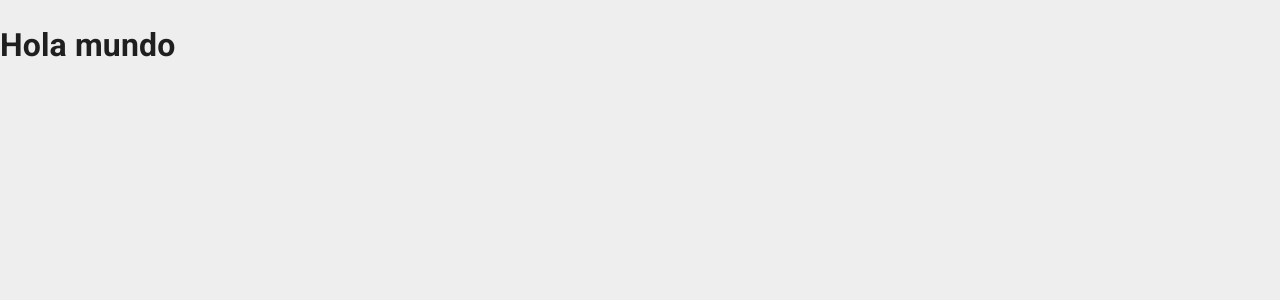
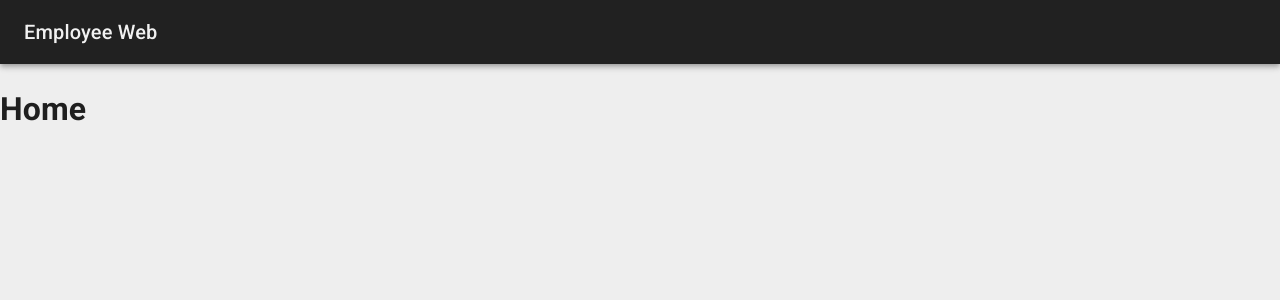
Before and after one commit to MartinezFabian/EmployeeWeb_React_TypeScript, a React (Vite) app: page / in a window 1280 px wide. Shown: the top 300 px of the page. Built offline with nearby package versions, Linux system fonts and the light colour scheme.

Commit message:
Feat: Add initial structure of the components Navbar.tsx and Home.tsx

```diff
--- a/src/App.tsx
+++ b/src/App.tsx
@@ -1,13 +1,16 @@
 import React from 'react';
+import Home from './pages/Home';
+import Navbar from './components/Navbar';
 
 interface AppProps {
   // define your props here
 }
 
-const App: React.FC<AppProps> = ({}) => {
+const App: React.FC<AppProps> = () => {
   return (
     <>
-      <h1>Hola mundo</h1>
+      <Navbar />
+      <Home />
     </>
   );
 };
--- /dev/null
+++ b/src/components/Navbar.tsx
@@ -0,0 +1,20 @@
+import React from 'react';
+import { AppBar, Toolbar, Typography } from '@mui/material';
+
+interface NavbarProps {
+  // define your props here
+}
+
+const Navbar: React.FC<NavbarProps> = () => {
+  return (
+    <AppBar position="static">
+      <Toolbar>
+        <Typography variant="h6" component="div" sx={{ flexGrow: 1 }}>
+          Employee Web
+        </Typography>
+      </Toolbar>
+    </AppBar>
+  );
+};
+
+export default Navbar;
--- /dev/null
+++ b/src/pages/Home.tsx
@@ -0,0 +1,15 @@
+import React from 'react';
+
+interface HomeProps {
+  // define your props here
+}
+
+const Home: React.FC<HomeProps> = () => {
+  return (
+    <>
+      <h1>Home</h1>
+    </>
+  );
+};
+
+export default Home;
```
